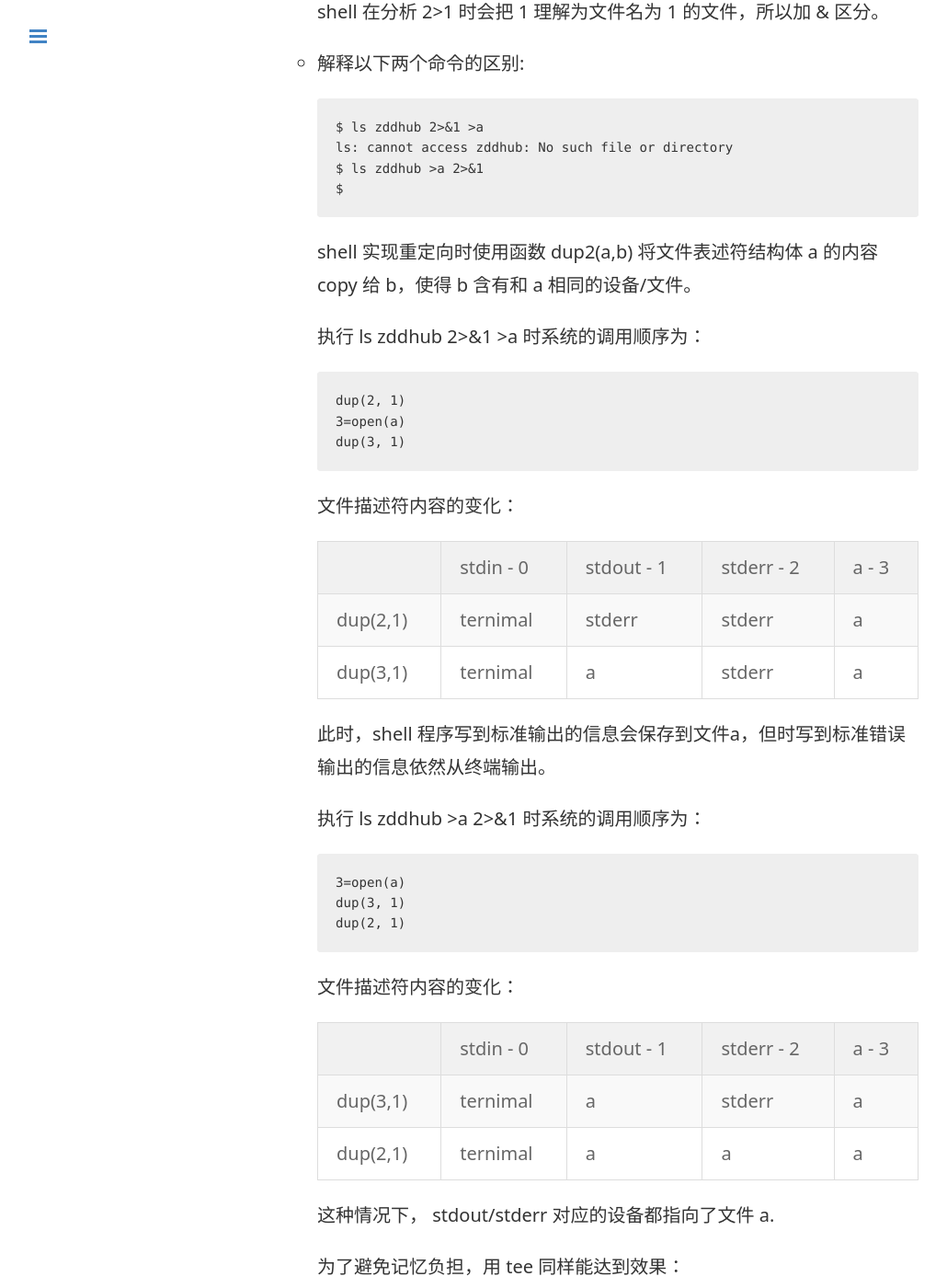
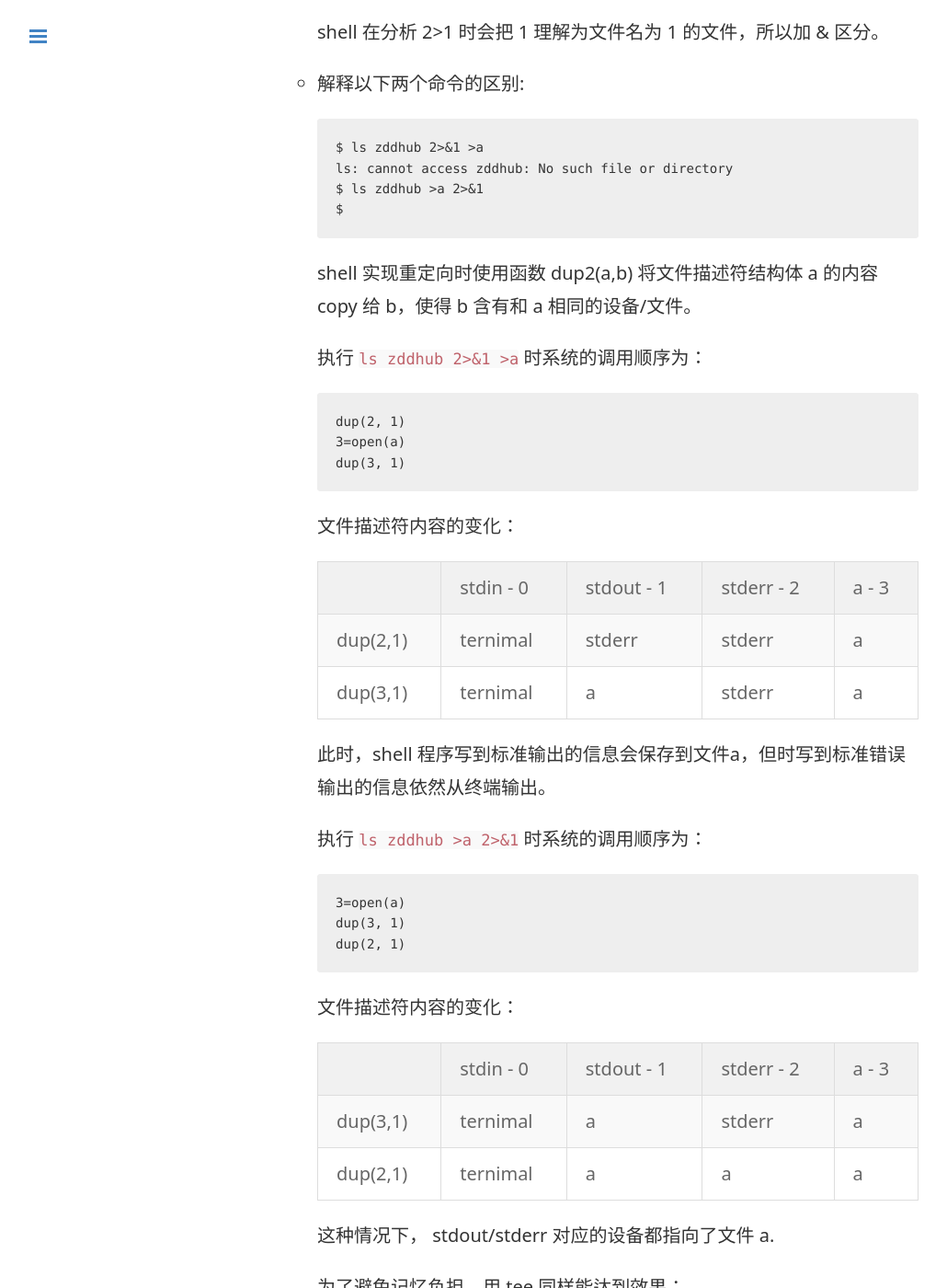
Before and after one commit to zddhub/zddhub.github.io, a Jekyll site: the page built from _posts/2015-03-03-shell.md, in a window 1280 px wide and 1400 px high, scrolled down 2386 px. Shown: the whole window at 92% size, without its empty margins (1-1031 px from the left). Built offline with Jekyll 4.4.1, drawn with Linux system fonts in a browser that asks for light colours; comment, search, counter and statistics services are not loaded; some of the changed text lies outside the part shown.

Commit message:
Fix typo error

```diff
--- a/_posts/2015-03-03-shell.md
+++ b/_posts/2015-03-03-shell.md
@@ -98,9 +98,9 @@
           $ ls zddhub >a 2>&1
           $
 
-      shell 实现重定向时使用函数 dup2(a,b) 将文件表述符结构体 a 的内容 copy 给 b，使得 b 含有和 a 相同的设备/文件。
+      shell 实现重定向时使用函数 dup2(a,b) 将文件描述符结构体 a 的内容 copy 给 b，使得 b 含有和 a 相同的设备/文件。
 
-      执行 ls zddhub 2>&1 >a 时系统的调用顺序为：
+      执行 `ls zddhub 2>&1 >a` 时系统的调用顺序为：
 
           dup(2, 1)
           3=open(a)
@@ -115,7 +115,7 @@
 
       此时，shell 程序写到标准输出的信息会保存到文件a，但时写到标准错误输出的信息依然从终端输出。
 
-      执行 ls zddhub >a 2>&1 时系统的调用顺序为：
+      执行 `ls zddhub >a 2>&1` 时系统的调用顺序为：
 
           3=open(a)
           dup(3, 1)
@@ -136,8 +136,8 @@
 
     - 多条命令使用相同的重定向
 
-        exec 3<&1 # stdout 重定向到文件描述符 3
-        exec 3>&- # 取消文件描述符 3 的重定向
+          exec 3<&1 # stdout 重定向到文件描述符 3
+          exec 3>&- # 取消文件描述符 3 的重定向
 
 - 重定向 1
 
```
Also changed, not shown: other parts of _posts/2015-03-03-shell.md (+6 -8 lines).
